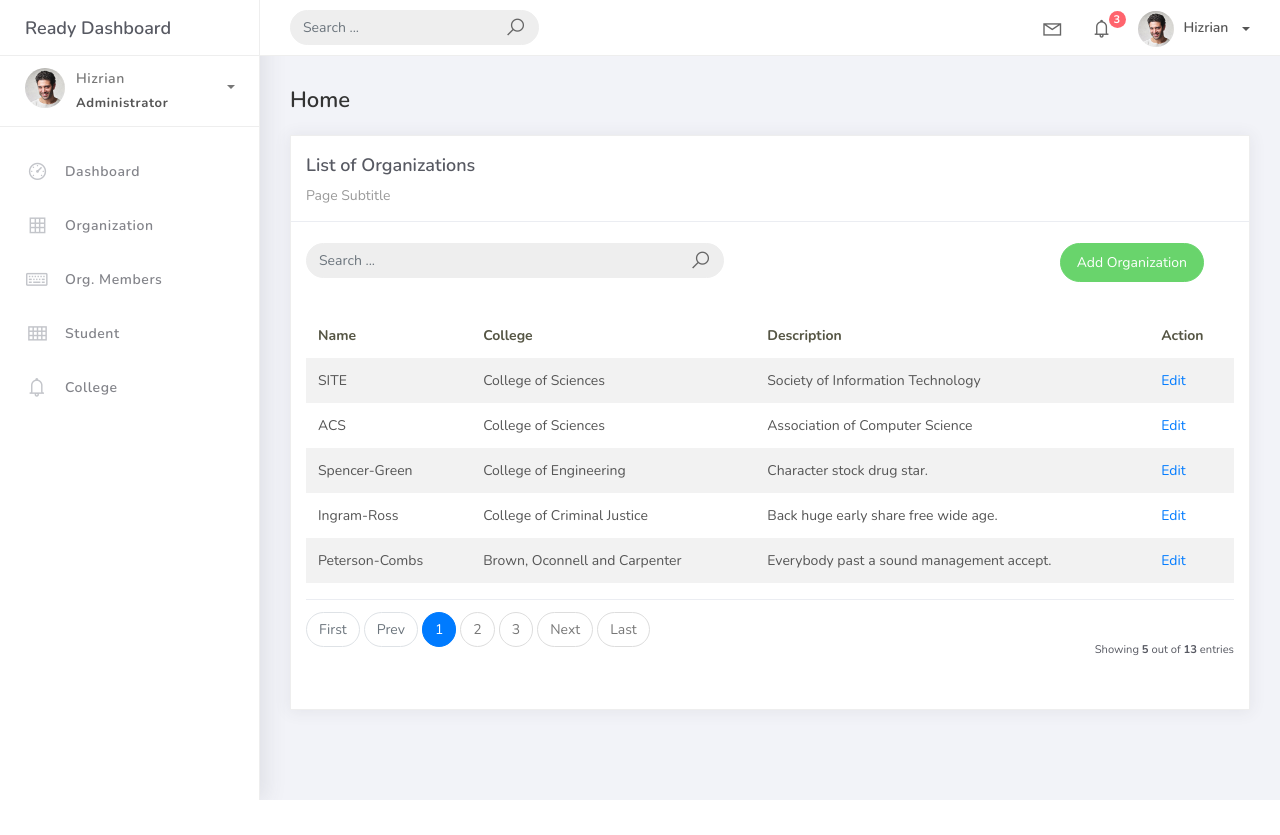
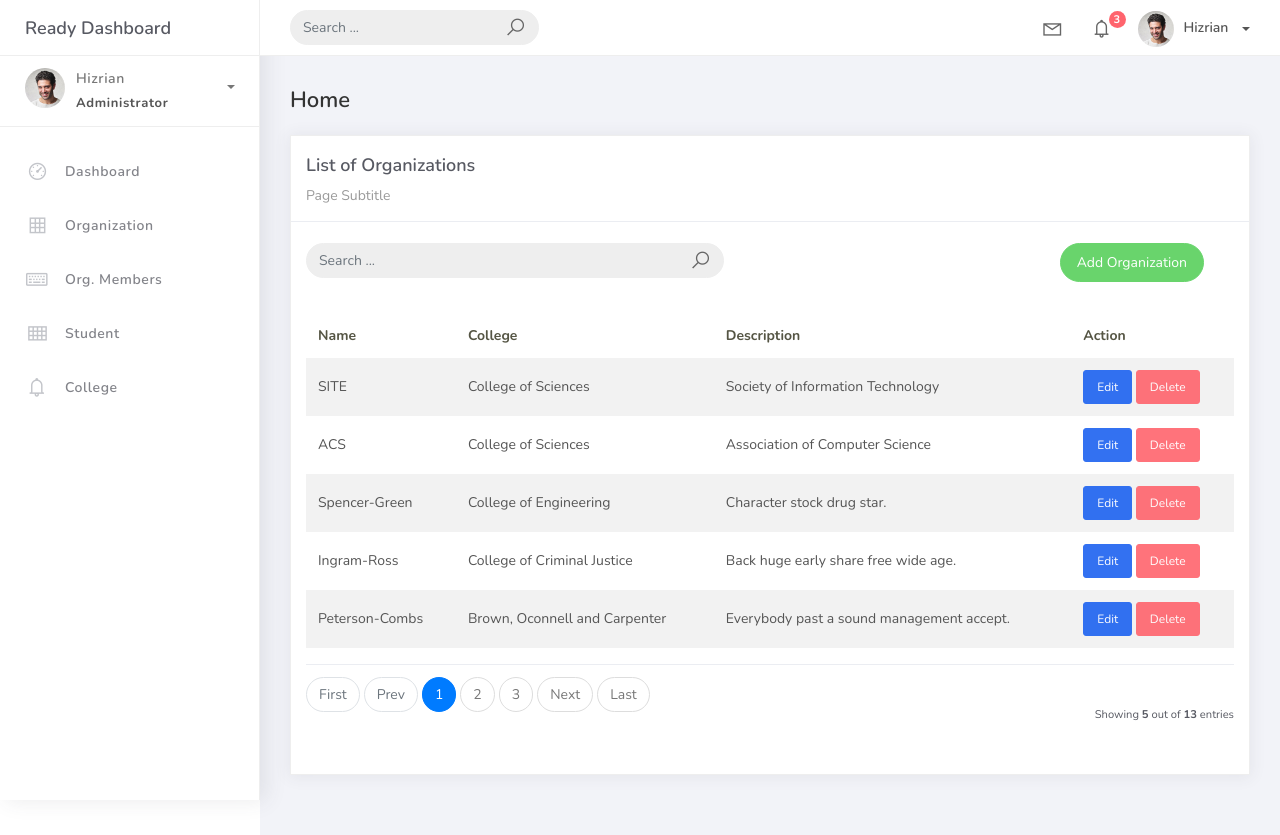
Before and after one commit to ejlanuza123/PSUSphere, a Django app: page /organization_list in a window 1280 px wide. Before the commit the page ends 800 px from the top, so only its background shows below. Run offline with Django 5.2, Linux system fonts and the light colour scheme; data comes from the database, SQL or seed files in the repository; some libraries are stand-ins or nearby versions.

Commit message:
Added fix

```diff
--- a/projectsite/templates/org_list.html
+++ b/projectsite/templates/org_list.html
@@ -50,7 +50,10 @@
                                     <td>{{ object.name }}</td>
                                     <td>{{ object.college }}</td>
                                     <td>{{ object.description }}</td>
-                                    <td><a href="{% url 'organization-edit' object.id %}">Edit</a></td>
+                                    <td>
+                                        <a href="{% url 'organization-edit' object.id %}" class="btn btn-sm btn-primary">Edit</a>
+                                        <a href="{% url 'organization-delete' object.id %}" class="btn btn-sm btn-danger">Delete</a>
+                                    </td>
                                     </tr>
                                     {% empty %}
                                     <tr>
```
